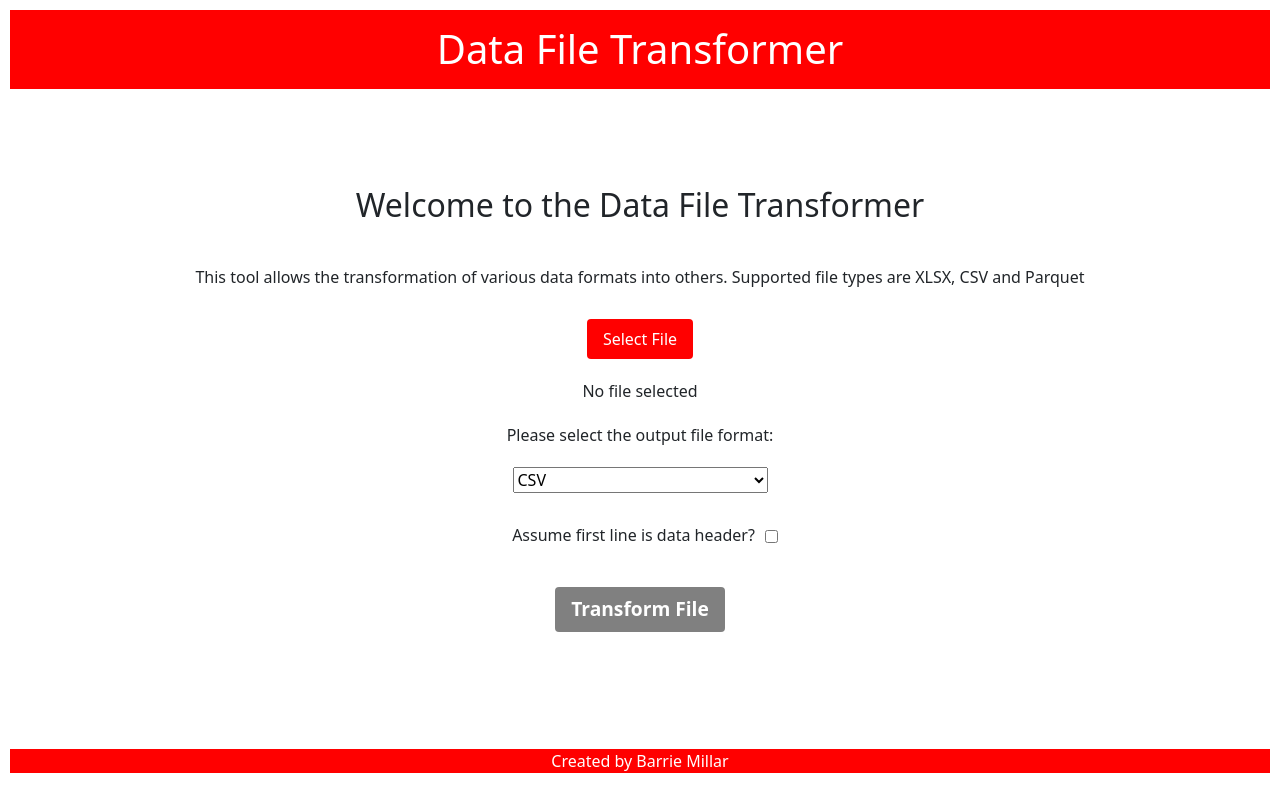
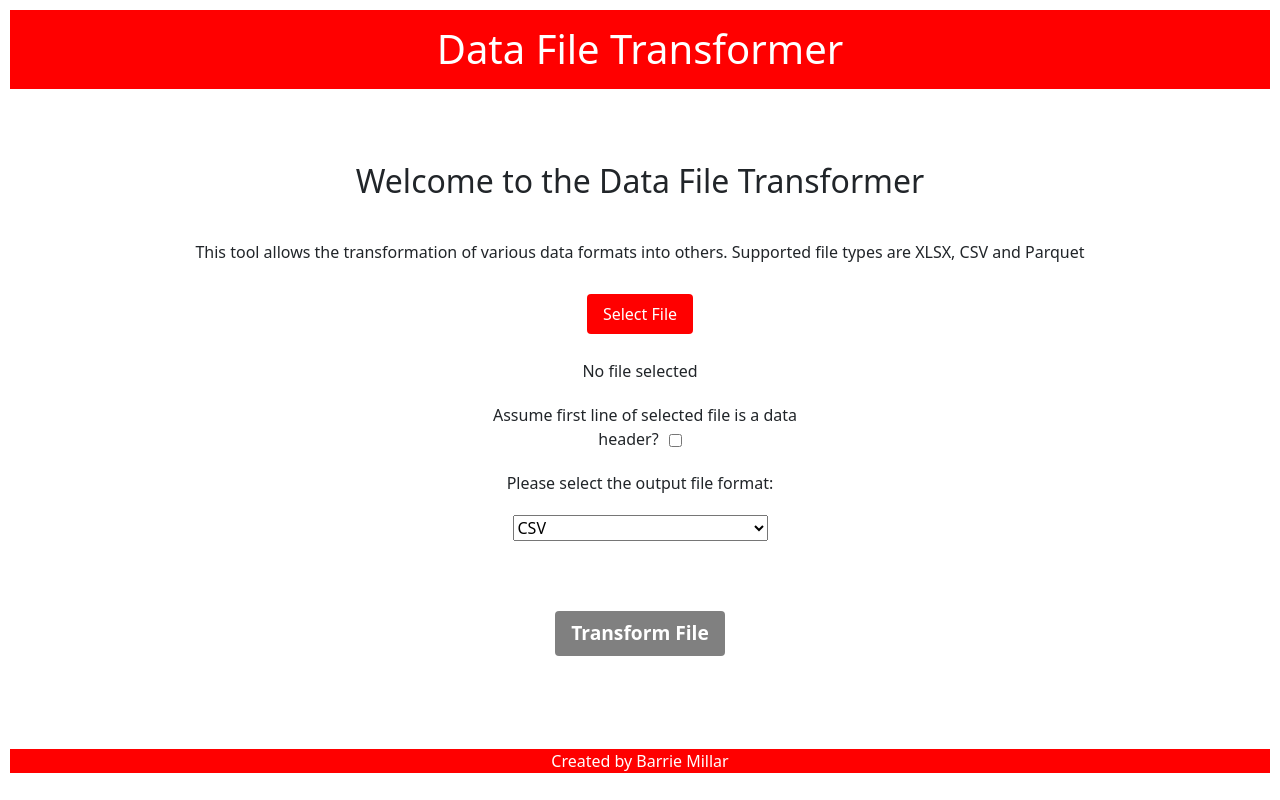
Before and after one commit to CyberArchitect777/angular-fastapi-fullstack-demo, an Angular app in the folder angular/: page / in a window 1280 px wide. Built offline with nearby package versions, Linux system fonts and the light colour scheme.

Commit message:
update interface to specify that the header checkbox is for the input file

```diff
--- a/angular/src/app/app.css
+++ b/angular/src/app/app.css
@@ -42,7 +42,7 @@ form {
 }
 
 #inputfile-text {
-    margin-top: 20px;
+    margin: 25px 0 20px;
     display: block;
 }
 
@@ -64,11 +64,11 @@ select {
     width: 85%;
 }
 
-#dataheaderlabel {
+#inputheaderlabel {
     display: inline;
 }
 
-#headerpresent {
+#inputheaderpresent {
     position: relative;
     top: 2px;
 }
--- a/angular/src/app/app.html
+++ b/angular/src/app/app.html
@@ -7,6 +7,8 @@
             <input type="file" id="inputfile-real" (change)="onChange($event)">
         </label>
         <span id="inputfile-text">No file selected</span>
+        <label id="inputheaderlabel" for="inputheaderpresent">Assume first line of selected file is a data header?</label>
+        <input type="checkbox" [(ngModel)]="inputheaderpresent" id="inputheaderpresent" name="inputheaderpresent">
         <div id="format-section">
             <label>Please select the output file format:</label>
             <select [(ngModel)]="outputformat" id="outputformat" name="outputformat">
@@ -15,8 +17,6 @@
                 <option value="parquet">Parquet</option>
             </select>
         </div>
-        <label id="dataheaderlabel">Assume first line is data header?</label>
-        <input type="checkbox" [(ngModel)]="headerpresent" id="headerpresent" name="headerpresent">
         <button type="submit" id="submit-button">Transform File</button>
     </form>
 </div>
--- a/angular/src/app/app.ts
+++ b/angular/src/app/app.ts
@@ -11,7 +11,7 @@ import { FormsModule } from '@angular/forms';
 export class App {
   inputfile!: File;
   outputformat: string = "csv";
-  headerpresent: boolean = false;
+  inputheaderpresent: boolean = false;
 
   onSubmit(e: Event) {
     e.preventDefault();
@@ -23,7 +23,7 @@ export class App {
       const formData = new FormData();
       formData.append('file', this.inputfile);
       formData.append('outputformat', this.outputformat);
-      formData.append('headerpresent', String(this.headerpresent));
+      formData.append('inputheaderpresent', String(this.inputheaderpresent));
 
       try {
         const uploadTry = await fetch('http://localhost:8000/process', {
```
